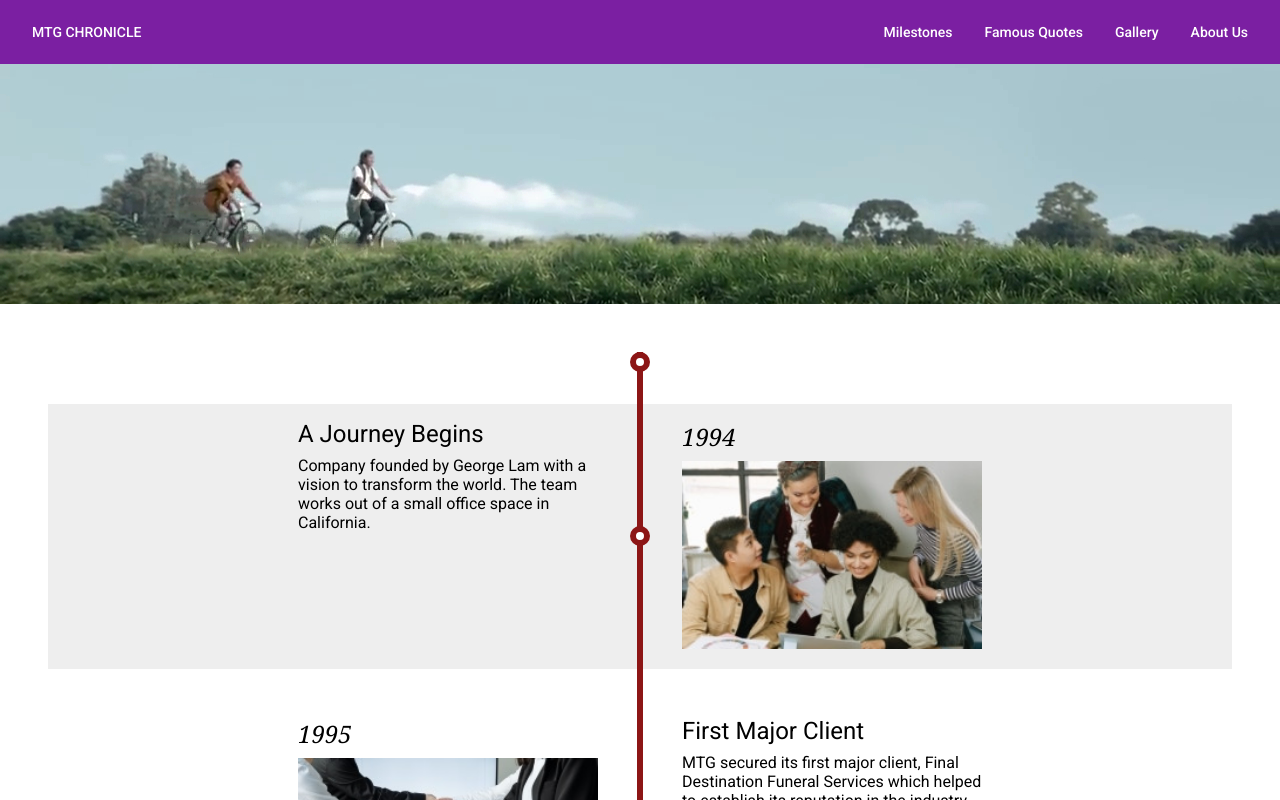
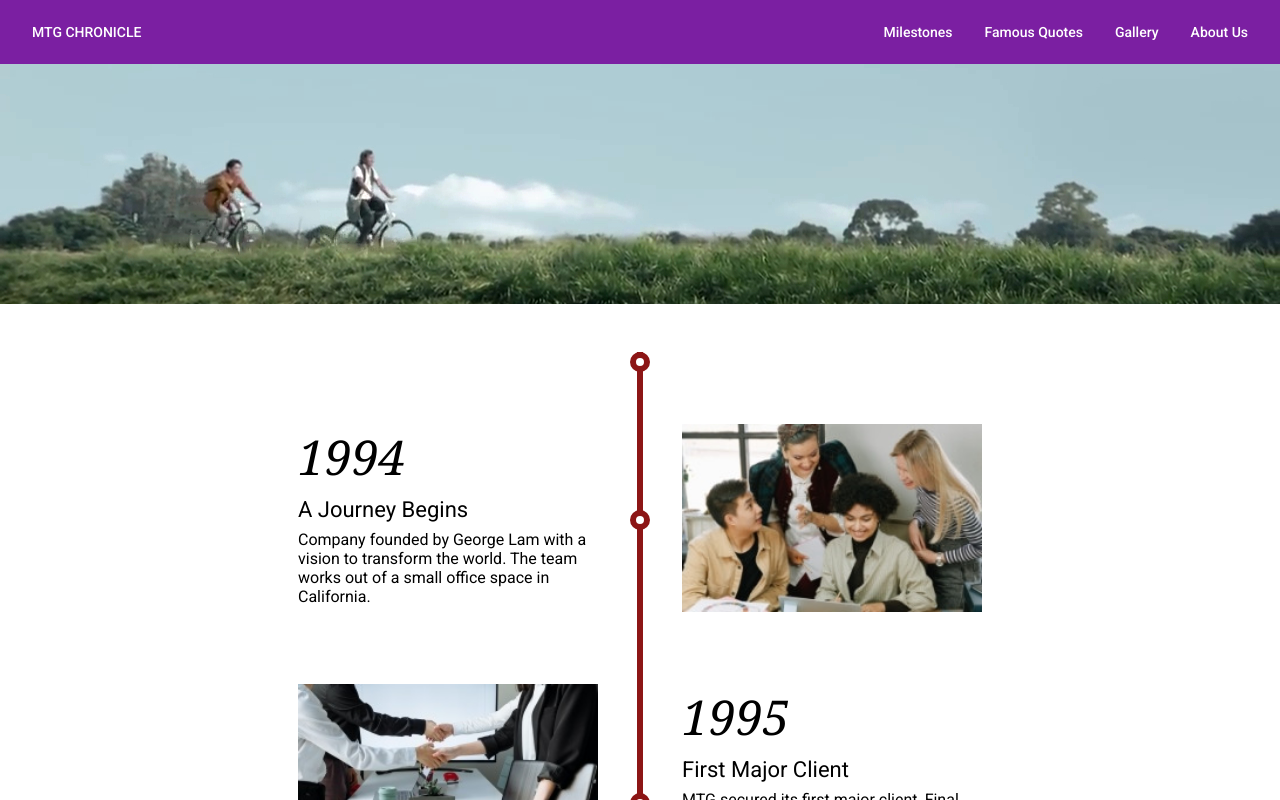
Before and after one commit to mtg-chronicle/mtg-chronicle, an Angular app: page /stories in a window 1280 px wide. Shown: the top 800 px of the page. Built offline with nearby package versions, Linux system fonts and the light colour scheme.

Commit message:
ui adjustment

```diff
--- a/src/app/components/milestone/milestone.component.html
+++ b/src/app/components/milestone/milestone.component.html
@@ -1,11 +1,12 @@
 <div class="left">
-    <div class="left__year">{{milestone.year}}</div>
     <img class="left__image" src={{milestone.imageSource}} />
 </div>
 <div class="middle">
     <mtg-red-handle></mtg-red-handle>
 </div>
 <div class="right">
+    <div class="right__year">{{milestone.year}}</div>
+
     <div class="right__headline">{{milestone.headline}}</div>
     <div class="right__story">{{milestone.story}}</div>
 </div>
--- a/src/app/components/milestone/milestone.component.scss
+++ b/src/app/components/milestone/milestone.component.scss
@@ -18,19 +18,25 @@
     width: 300px;
 }
 
-.left__year,
-.right__headline {
-    font-size: 24px;
-    margin-bottom: 8px;
-}
+
 
 .left {
-    .left__year {
-        font-family: Georgia, serif;
-        font-style: italic;
-    }
 
     .left__image {
         width: 100%;
     }
 }
+
+.right {
+    .right__year {
+        font-family: Georgia, serif;
+        font-style: italic;
+        font-size: 48px;
+
+    }
+
+    .right__headline {
+        font-size: 22px;
+        margin: 8px 0px;
+    }
+}
--- a/src/app/components/stories/stories.component.scss
+++ b/src/app/components/stories/stories.component.scss
@@ -9,7 +9,7 @@
     display: flex;
     flex-direction: column;
     align-items: stretch;
-    gap: 32px;
+    gap: 36px;
     margin: 48px;
     background-image: url(/assets/images/timeline.jpg);
     background-position: center;
@@ -26,8 +26,4 @@
         background-position: center;
         background-repeat: repeat-y;
     }
-
-    mtg-milestone.milestone--alt {
-        background-color: #eee;
-    }
 }
```
